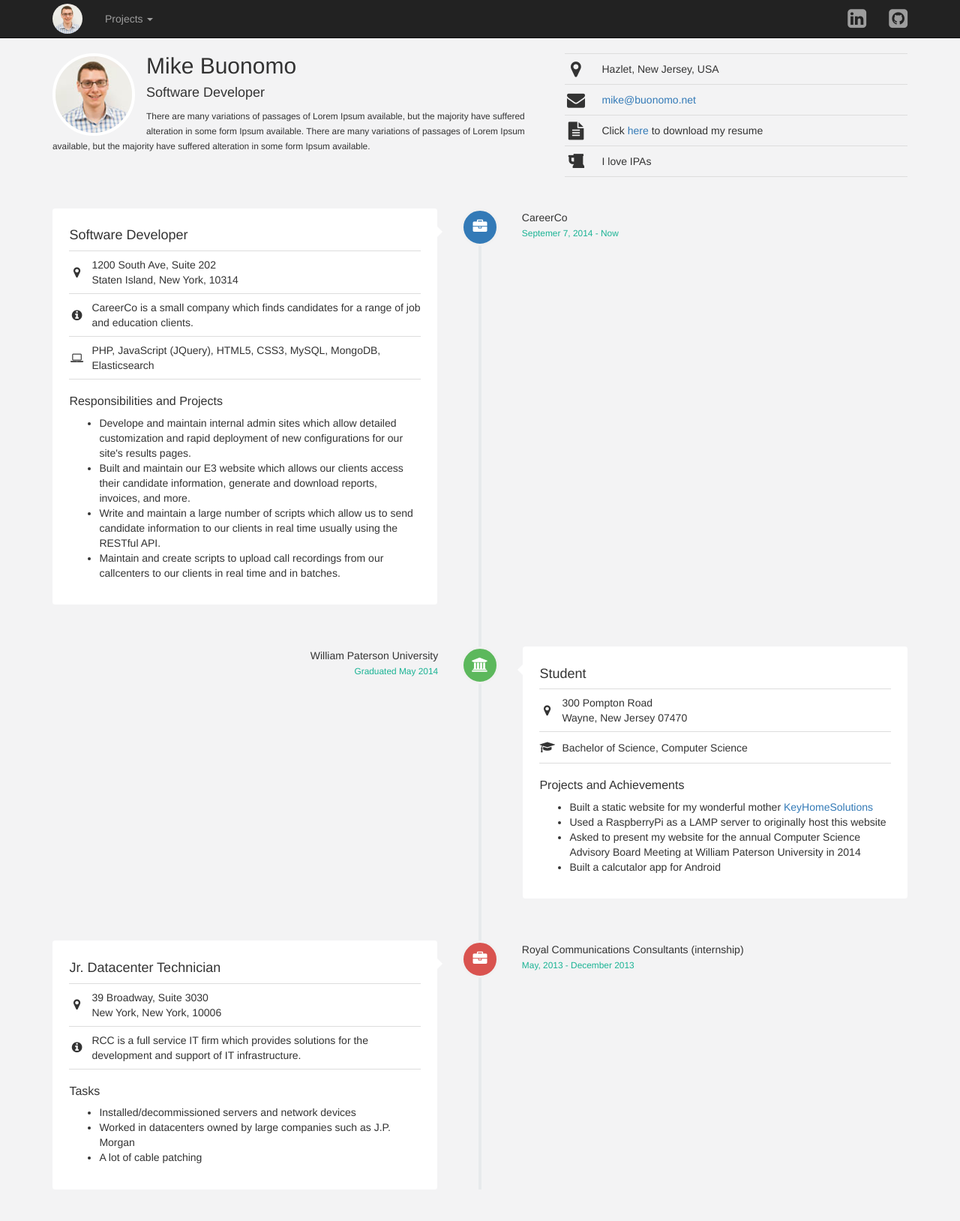
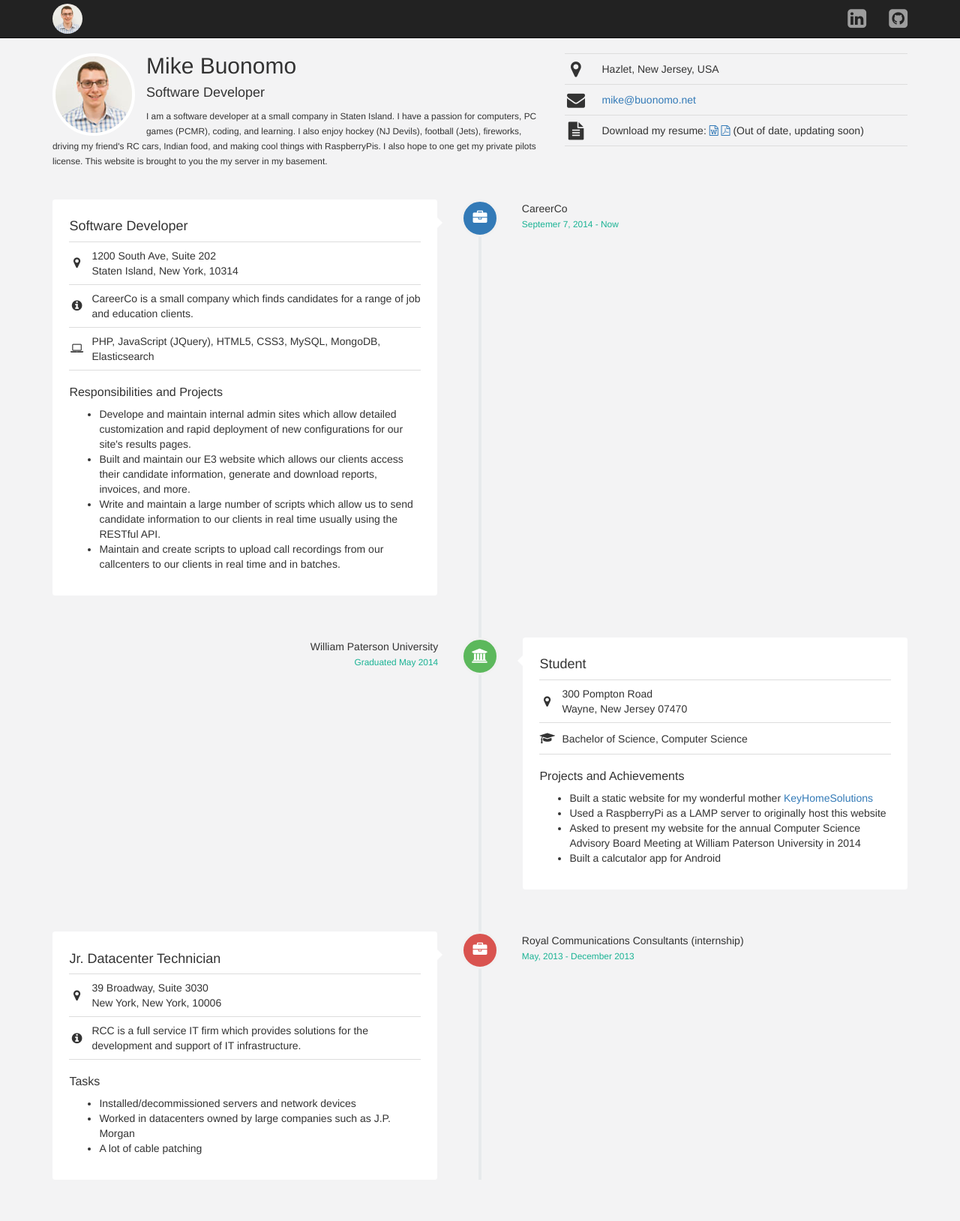
Before and after one commit to mrb2590/mikebuonomo.me, a PHP site: page / in a window 1280 px wide. Shown: the whole page at 75% size. After the commit the page ends 1539 px from the top, so only its background shows below. Run offline with PHP 8.4, Linux system fonts and the light colour scheme; data that the repository does not hold is empty.

Commit message:
added resume

```diff
--- a/view/about/index.phtml
+++ b/view/about/index.phtml
@@ -8,7 +8,7 @@
                 </div>
                 <h2>Mike Buonomo</h2>
                 <h4>Software Developer</h4>
-                <small>There are many variations of passages of Lorem Ipsum available, but the majority have suffered alteration in some form Ipsum available. There are many variations of passages of Lorem Ipsum available, but the majority have suffered alteration in some form Ipsum available.</small>
+                <small>I am a software developer at a small company in Staten Island. I have a passion for computers, PC games (PCMR), coding, and learning. I also enjoy hockey (NJ Devils), football (Jets), fireworks, driving my friend's RC cars, Indian food, and making cool things with RaspberryPis. I also hope to one get my private pilots license. This website is brought to you the my server in my basement.</small>
             </div>
         </div>
         <div class="col-sm-5">
@@ -24,11 +24,12 @@
                     </tr>
                     <tr>
                         <td><i class="fa fa-file-text fa-fw" aria-hidden="true"></i></td>
-                        <td>Click <a href="#">here</a> to download my resume</td>
-                    </tr>
-                    <tr>
-                        <td><i class="fa fa-beer fa-fw" aria-hidden="true"></i></td>
-                        <td>I love IPAs</td>
+                        <td>
+                            Download my resume:
+                            <a href="/docs/Mike.Buonomo.Resume.docx"><i class="fa fa-file-word-o" aria-hidden="true"></i></a>
+                            <a href="/docs/Mike.Buonomo.Resume.pdf" target="_blank"><i class="fa fa-file-pdf-o" aria-hidden="true"></i></a>
+                            (Out of date, updating soon)
+                        </td>
                     </tr>
                 </table>
             </div>
--- a/view/layout/layout.phtml
+++ b/view/layout/layout.phtml
@@ -28,7 +28,7 @@
                 </a>
             </div>
             <div class="collapse navbar-collapse" id="bs-example-navbar-collapse-1">
-                <ul class="nav navbar-nav">
+<!--                 <ul class="nav navbar-nav">
                     <li class="dropdown">
                         <a href="#" class="dropdown-toggle" data-toggle="dropdown">Projects <span class="caret"></span></a>
                         <ul class="dropdown-menu">
@@ -37,7 +37,7 @@
                             <li><a href="#">MiniMVC</a></li>
                         </ul>
                     </li>
-                </ul>
+                </ul> -->
                 <ul class="nav navbar-nav navbar-right">
                     <li class="link-icon-li"><a href="https://www.linkedin.com/in/mikebuonomo" class="link-icon-a"><i class="fa fa-linkedin-square link-icon" aria-hidden="true"></i></a></li>
                     <li class="link-icon-li"><a href="https://github.com/mrb2590" class="link-icon-a"><i class="fa fa-github-square link-icon" aria-hidden="true"></i></a></li>
```
Also changed, not shown: public/.htaccess, 3 other files.
